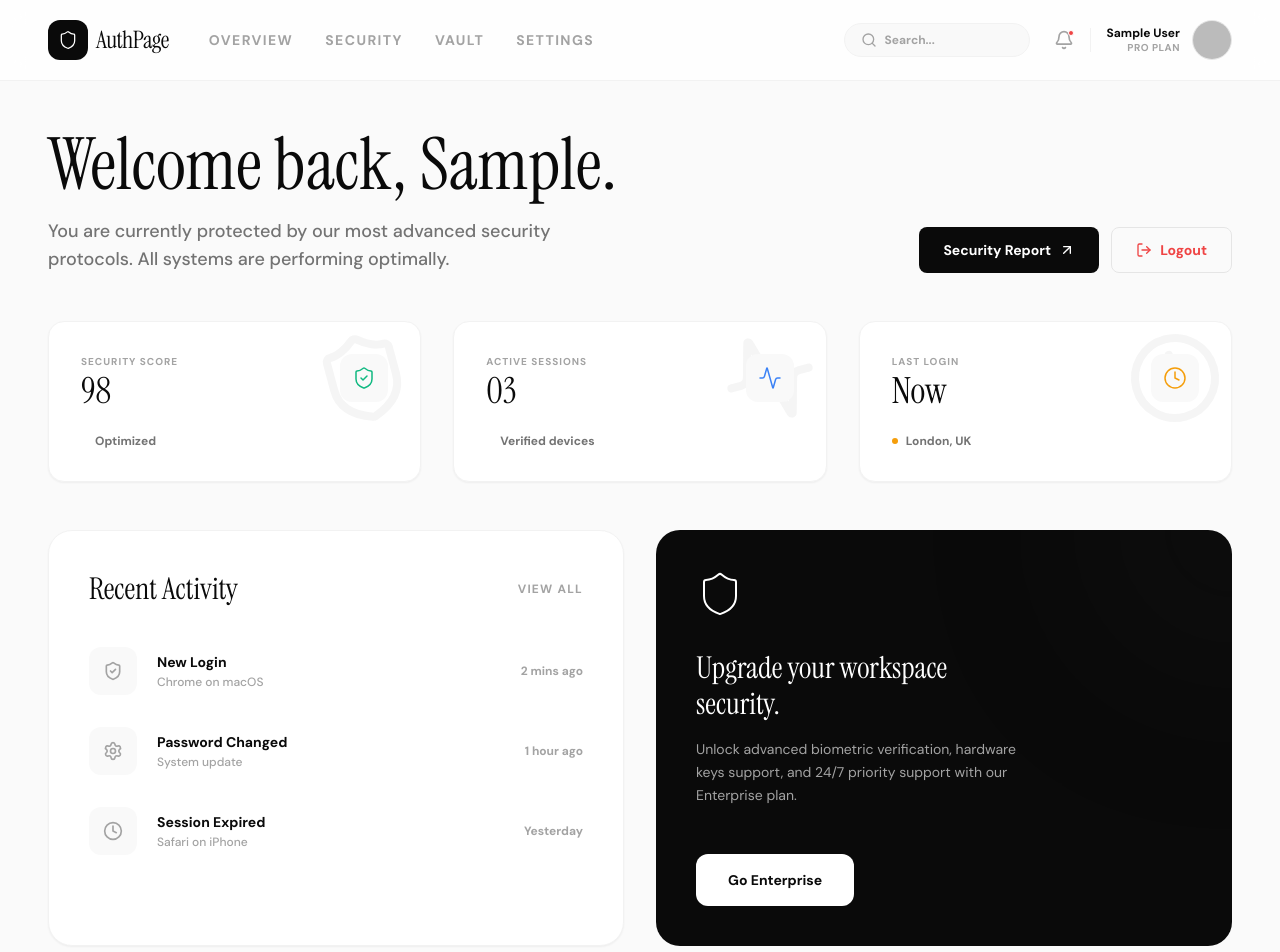
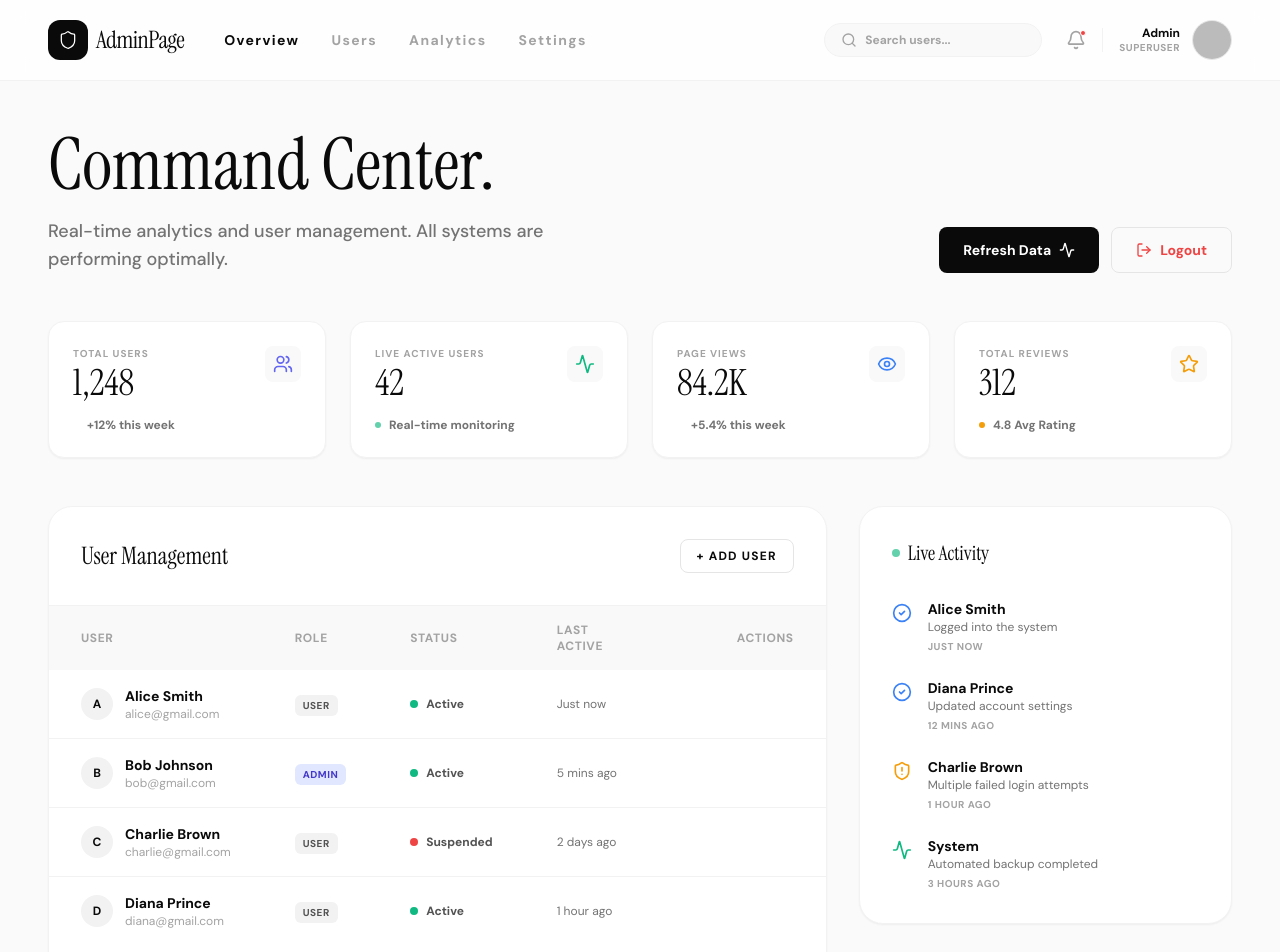
Before and after one commit to Jernish-FDO/Auth-Page, a React (Vite) app: page /dashboard in a window 1280 px wide. Shown: the top 952 px of the page. Built offline with nearby package versions, Linux system fonts and the light colour scheme; no server answers; sample sign-in values are in the browser's storage.

Commit message:
Add skill documentation for frontend, planning, and react auth

```diff
--- a/src/pages/Dashboard.tsx
+++ b/src/pages/Dashboard.tsx
@@ -1,13 +1,43 @@
 import { useState, useEffect } from 'react';
 import { useAuth } from '../context/AuthContext';
-import { LogOut, User as UserIcon, Shield, ArrowUpRight, Activity, ShieldCheck, Clock, Settings, Bell, Search, Menu, MailWarning, Loader2 } from 'lucide-react';
+import {
+  LogOut, User as UserIcon, Shield, Activity, Search, Bell, Menu,
+  MailWarning, Loader2, Users, Eye, Star, Trash2, Edit2,
+  MoreVertical, ShieldAlert, CheckCircle2, MessageSquare
+} from 'lucide-react';
 import { toast } from 'react-hot-toast';
+
+// --- Mock Data for Admin Dashboard ---
+const MOCK_USERS = [
+  { id: '1', name: 'Alice Smith', email: 'alice@gmail.com', role: 'user', status: 'active', lastActive: 'Just now' },
+  { id: '2', name: 'Bob Johnson', email: 'bob@gmail.com', role: 'admin', status: 'active', lastActive: '5 mins ago' },
+  { id: '3', name: 'Charlie Brown', email: 'charlie@gmail.com', role: 'user', status: 'suspended', lastActive: '2 days ago' },
+  { id: '4', name: 'Diana Prince', email: 'diana@gmail.com', role: 'user', status: 'active', lastActive: '1 hour ago' },
+];
+
+const MOCK_ACTIVITIES = [
+  { id: '101', user: 'Alice Smith', action: 'Logged into the system', time: 'Just now', type: 'info' },
+  { id: '102', user: 'Diana Prince', action: 'Updated account settings', time: '12 mins ago', type: 'info' },
+  { id: '103', user: 'Charlie Brown', action: 'Multiple failed login attempts', time: '1 hour ago', type: 'warning' },
+  { id: '104', user: 'System', action: 'Automated backup completed', time: '3 hours ago', type: 'success' },
+];
+
+const MOCK_REVIEWS = [
+  { id: '201', user: 'Alice Smith', rating: 5, comment: 'Absolutely love the new security features!', time: '1 day ago' },
+  { id: '202', user: 'Bob Johnson', rating: 4, comment: 'Clean interface, very fast response times.', time: '3 days ago' },
+];
 
 export default function Dashboard() {
   const { user, logout, resendVerification } = useAuth();
   const [isResending, setIsResending] = useState(false);
   const [countdown, setCountdown] = useState(0);
 
+  // Admin State
+  const [activeTab, setActiveTab] = useState('Overview');
+  const [usersList, setUsersList] = useState(MOCK_USERS);
+  const [searchQuery, setSearchQuery] = useState('');
+
+  // Handle countdown for resend verification
   useEffect(() => {
     let timer: NodeJS.Timeout;
     if (countdown > 0) {
@@ -18,15 +48,14 @@ export default function Dashboard() {
 
   const handleResendVerification = async () => {
     if (countdown > 0) return;
-
     setIsResending(true);
     try {
       await resendVerification();
       toast.success('Verification email sent! Please check your inbox.');
-      setCountdown(60); // 60 seconds cooldown
+      setCountdown(60);
     } catch (err: any) {
       if (err.code === 'auth/too-many-requests') {
-        toast.error('Too many requests. Please wait a few minutes before trying again.');
+        toast.error('Too many requests. Please wait a few minutes.');
         setCountdown(60);
       } else {
         toast.error(err.message || 'Failed to resend verification email.');
@@ -35,6 +64,29 @@ export default function Dashboard() {
       setIsResending(false);
     }
   };
+
+  const handleDeleteUser = (id: string) => {
+    if (window.confirm("Are you sure you want to delete this user? This action cannot be undone.")) {
+      setUsersList(usersList.filter(u => u.id !== id));
+      toast.success("User successfully deleted.");
+    }
+  };
+
+  const toggleUserStatus = (id: string) => {
+    setUsersList(usersList.map(u => {
+      if (u.id === id) {
+        const newStatus = u.status === 'active' ? 'suspended' : 'active';
+        toast.success(`User status changed to ${newStatus}.`);
+        return { ...u, status: newStatus };
+      }
+      return u;
+    }));
+  };
+
+  const filteredUsers = usersList.filter(u =>
+    u.name.toLowerCase().includes(searchQuery.toLowerCase()) ||
+    u.email.toLowerCase().includes(searchQuery.toLowerCase())
+  );
 
   return (
     <div className="min-h-screen bg-[#fafafa] dark:bg-[#0a0a0a] font-sans selection:bg-luxury-900 selection:text-white dark:selection:bg-luxury-100 dark:selection:text-black">
@@ -46,12 +98,18 @@ export default function Dashboard() {
                 <div className="w-10 h-10 bg-luxury-950 dark:bg-white rounded-xl flex items-center justify-center transition-transform group-hover:rotate-[10deg]">
                   <Shield className="w-5 h-5 text-white dark:text-luxury-950 stroke-[1.5px]" />
                 </div>
-                <span className="font-serif text-2xl tracking-tight text-luxury-950 dark:text-white">AuthPage</span>
+                <span className="font-serif text-2xl tracking-tight text-luxury-950 dark:text-white">AdminPage</span>
               </div>
 
               <div className="hidden lg:flex items-center gap-8 text-sm font-bold uppercase tracking-widest text-luxury-400">
-                {['Overview', 'Security', 'Vault', 'Settings'].map((item) => (
-                  <a key={item} href="#" className="hover:text-luxury-950 dark:hover:text-white transition-colors">{item}</a>
+                {['Overview', 'Users', 'Analytics', 'Settings'].map((item) => (
+                  <button
+                    key={item}
+                    onClick={() => setActiveTab(item)}
+                    className={`transition-colors ${activeTab === item ? 'text-luxury-950 dark:text-white' : 'hover:text-luxury-950 dark:hover:text-white'}`}
+                  >
+                    {item}
+                  </button>
                 ))}
               </div>
             </div>
@@ -59,7 +117,13 @@ export default function Dashboard() {
             <div className="flex items-center gap-6">
               <div className="hidden md:flex items-center gap-2 px-4 py-2 bg-luxury-50 dark:bg-luxury-900 rounded-full border border-luxury-100 dark:border-luxury-800">
                 <Search className="w-4 h-4 text-luxury-400" />
-                <input type="text" placeholder="Search..." className="bg-transparent border-none outline-none text-xs font-bold text-luxury-950 dark:text-white placeholder:text-luxury-400 w-32" />
+                <input
+                  type="text"
+                  placeholder="Search users..."
+                  value={searchQuery}
+                  onChange={(e) => setSearchQuery(e.target.value)}
+                  className="bg-transparent border-none outline-none text-xs font-bold text-luxury-950 dark:text-white placeholder:text-luxury-400 w-40"
+                />
               </div>
 
               <div className="flex items-center gap-4">
@@ -70,8 +134,8 @@ export default function Dashboard() {
                 <div className="w-px h-6 bg-luxury-100 dark:bg-luxury-900"></div>
                 <div className="flex items-center gap-3">
                   <div className="text-right hidden sm:block">
-                    <p className="text-xs font-bold text-luxury-950 dark:text-white leading-none mb-1">{user?.name || 'Explorer'}</p>
-                    <p className="text-[10px] text-luxury-400 font-bold uppercase tracking-wider leading-none">Pro Plan</p>
+                    <p className="text-xs font-bold text-luxury-950 dark:text-white leading-none mb-1">Admin</p>
+                    <p className="text-[10px] text-luxury-400 font-bold uppercase tracking-wider leading-none">Superuser</p>
                   </div>
                   <div className="w-10 h-10 rounded-full bg-luxury-100 dark:bg-luxury-900 flex items-center justify-center border border-luxury-200 dark:border-luxury-800 cursor-pointer overflow-hidden">
                     {user?.photoURL ? (
@@ -96,7 +160,7 @@ export default function Dashboard() {
             <div className="flex items-center gap-3 text-amber-600 dark:text-amber-500">
               <MailWarning className="w-5 h-5" />
               <p className="text-sm font-medium">
-                Please verify your email address to unlock full account capabilities.
+                Admin, please verify your email address to unlock full infrastructure capabilities.
               </p>
             </div>
             <button
@@ -104,13 +168,7 @@ export default function Dashboard() {
               disabled={isResending || countdown > 0}
               className="px-4 py-2 bg-amber-500 hover:bg-amber-600 text-white text-xs font-bold uppercase tracking-wider rounded-lg transition-colors flex items-center gap-2 disabled:opacity-70 disabled:cursor-not-allowed min-w-[200px] justify-center"
             >
-              {isResending ? (
-                <Loader2 className="w-4 h-4 animate-spin" />
-              ) : countdown > 0 ? (
-                `Resend in ${countdown}s`
-              ) : (
-                'Resend Verification Link'
-              )}
+              {isResending ? <Loader2 className="w-4 h-4 animate-spin" /> : countdown > 0 ? `Resend in ${countdown}s` : 'Resend Verification Link'}
             </button>
           </div>
         </div>
@@ -119,17 +177,18 @@ export default function Dashboard() {
       <main className="max-w-screen-2xl mx-auto py-12 px-6 lg:px-12">
         <header className="mb-12 flex flex-col md:flex-row md:items-end justify-between gap-6 animate-slide-up">
           <div>
-            <h1 className="text-5xl lg:text-7xl mb-4 leading-none">
-              Welcome back, {user?.name?.split(' ')[0] || 'Explorer'}.
-            </h1>
+            <h1 className="text-5xl lg:text-7xl mb-4 leading-none">Command Center.</h1>
             <p className="text-luxury-500 dark:text-luxury-400 text-lg max-w-xl font-medium">
-              You are currently protected by our most advanced security protocols. All systems are performing optimally.
+              Real-time analytics and user management. All systems are performing optimally.
             </p>
           </div>
           <div className="flex gap-3">
-            <button className="px-6 py-3 bg-luxury-950 dark:bg-white text-white dark:text-luxury-950 text-sm font-bold rounded-lg flex items-center gap-2 group transition-transform active:scale-95">
-              <span>Security Report</span>
-              <ArrowUpRight className="w-4 h-4 transition-transform group-hover:translate-x-0.5 group-hover:-translate-y-0.5" />
+            <button
+              onClick={() => toast.success("Live analytics refreshed.")}
+              className="px-6 py-3 bg-luxury-950 dark:bg-white text-white dark:text-luxury-950 text-sm font-bold rounded-lg flex items-center gap-2 group transition-transform active:scale-95"
+            >
+              <span>Refresh Data</span>
+              <Activity className="w-4 h-4 transition-transform group-hover:rotate-180 duration-500" />
             </button>
             <button
               onClick={logout}
@@ -141,75 +200,164 @@ export default function Dashboard() {
           </div>
         </header>
 
-        <div className="grid grid-cols-1 lg:grid-cols-3 gap-8 mb-12 animate-slide-up stagger-1">
+        {/* --- Key Metrics --- */}
+        <div className="grid grid-cols-1 md:grid-cols-2 lg:grid-cols-4 gap-6 mb-12 animate-slide-up stagger-1">
           {[
-            { label: 'Security Score', value: '98', icon: ShieldCheck, sub: 'Optimized', color: 'text-emerald-500' },
-            { label: 'Active Sessions', value: '03', icon: Activity, sub: 'Verified devices', color: 'text-blue-500' },
-            { label: 'Last Login', value: 'Now', icon: Clock, sub: 'London, UK', color: 'text-amber-500' }
+            { label: 'Total Users', value: '1,248', icon: Users, sub: '+12% this week', color: 'text-indigo-500' },
+            { label: 'Live Active Users', value: '42', icon: Activity, sub: 'Real-time monitoring', color: 'text-emerald-500' },
+            { label: 'Page Views', value: '84.2K', icon: Eye, sub: '+5.4% this week', color: 'text-blue-500' },
+            { label: 'Total Reviews', value: '312', icon: Star, sub: '4.8 Avg Rating', color: 'text-amber-500' }
           ].map((stat, i) => (
-            <div key={i} className="p-8 bg-white dark:bg-luxury-950 rounded-2xl border border-luxury-100 dark:border-luxury-900 shadow-sm relative overflow-hidden group">
-              <div className="relative z-10 flex justify-between items-start mb-6">
+            <div key={i} className="p-6 bg-white dark:bg-luxury-950 rounded-2xl border border-luxury-100 dark:border-luxury-900 shadow-sm relative overflow-hidden group">
+              <div className="relative z-10 flex justify-between items-start mb-4">
                 <div>
                   <p className="text-[10px] font-bold uppercase tracking-widest text-luxury-400 mb-1">{stat.label}</p>
                   <p className="text-4xl font-serif text-luxury-950 dark:text-white leading-none">{stat.value}</p>
                 </div>
-                <div className="p-3 bg-luxury-50 dark:bg-luxury-900 rounded-xl group-hover:scale-110 transition-transform">
-                  <stat.icon className={`w-6 h-6 ${stat.color} stroke-[1.5px]`} />
+                <div className="p-2 bg-luxury-50 dark:bg-luxury-900 rounded-lg group-hover:scale-110 transition-transform">
+                  <stat.icon className={`w-5 h-5 ${stat.color} stroke-[2px]`} />
                 </div>
               </div>
               <div className="relative z-10 flex items-center gap-2">
-                <div className={`w-1.5 h-1.5 rounded-full ${stat.color.replace('text', 'bg')}`}></div>
+                <div className={`w-1.5 h-1.5 rounded-full ${stat.color.replace('text', 'bg')} ${stat.label === 'Live Active Users' ? 'animate-pulse' : ''}`}></div>
                 <span className="text-xs font-bold text-luxury-500">{stat.sub}</span>
-              </div>
-              <div className="absolute top-0 right-0 p-2 opacity-5">
-                <stat.icon className="w-24 h-24 rotate-[-15deg]" />
               </div>
             </div>
           ))}
         </div>
 
-        <div className="grid grid-cols-1 lg:grid-cols-2 gap-8 animate-slide-up stagger-2">
-          <div className="bg-white dark:bg-luxury-950 p-10 rounded-3xl border border-luxury-100 dark:border-luxury-900 shadow-sm">
-            <div className="flex justify-between items-center mb-10">
-              <h3 className="text-3xl">Recent Activity</h3>
-              <button className="text-xs font-bold uppercase tracking-widest text-luxury-400 hover:text-luxury-950 dark:hover:text-white transition-colors">View All</button>
+        <div className="grid grid-cols-1 lg:grid-cols-3 gap-8 animate-slide-up stagger-2">
+
+          {/* --- User Management Table --- */}
+          <div className="lg:col-span-2 bg-white dark:bg-luxury-950 rounded-3xl border border-luxury-100 dark:border-luxury-900 shadow-sm overflow-hidden">
+            <div className="p-8 border-b border-luxury-100 dark:border-luxury-900 flex justify-between items-center">
+              <h3 className="text-2xl font-serif text-luxury-950 dark:text-white">User Management</h3>
+              <button
+                onClick={() => toast('Add User modal opened (Coming Soon)')}
+                className="text-xs font-bold uppercase tracking-widest text-luxury-950 dark:text-white hover:text-luxury-500 transition-colors border border-luxury-200 dark:border-luxury-800 px-4 py-2 rounded-lg"
+              >
+                + Add User
+              </button>
             </div>
-            <div className="space-y-8">
-              {[
-                { event: 'New Login', desc: 'Chrome on macOS', time: '2 mins ago', icon: ShieldCheck },
-                { event: 'Password Changed', desc: 'System update', time: '1 hour ago', icon: Settings },
-                { event: 'Session Expired', desc: 'Safari on iPhone', time: 'Yesterday', icon: Clock }
-              ].map((item, i) => (
-                <div key={i} className="flex items-center justify-between group cursor-pointer">
-                  <div className="flex items-center gap-5">
-                    <div className="w-12 h-12 rounded-xl bg-luxury-50 dark:bg-luxury-900 flex items-center justify-center group-hover:bg-luxury-950 dark:group-hover:bg-white transition-colors">
-                      <item.icon className="w-5 h-5 text-luxury-400 group-hover:text-white dark:group-hover:text-luxury-950" />
+            <div className="overflow-x-auto">
+              <table className="w-full text-left border-collapse">
+                <thead>
+                  <tr className="bg-luxury-50 dark:bg-luxury-900/50">
+                    <th className="px-8 py-4 text-xs font-bold uppercase tracking-wider text-luxury-400">User</th>
+                    <th className="px-8 py-4 text-xs font-bold uppercase tracking-wider text-luxury-400">Role</th>
+                    <th className="px-8 py-4 text-xs font-bold uppercase tracking-wider text-luxury-400">Status</th>
+                    <th className="px-8 py-4 text-xs font-bold uppercase tracking-wider text-luxury-400">Last Active</th>
+                    <th className="px-8 py-4 text-xs font-bold uppercase tracking-wider text-luxury-400 text-right">Actions</th>
+                  </tr>
+                </thead>
+                <tbody className="divide-y divide-luxury-100 dark:divide-luxury-900">
+                  {filteredUsers.map((u) => (
+                    <tr key={u.id} className="hover:bg-luxury-50 dark:hover:bg-luxury-900/20 transition-colors group">
+                      <td className="px-8 py-4">
+                        <div className="flex items-center gap-3">
+                          <div className="w-8 h-8 rounded-full bg-luxury-100 dark:bg-luxury-800 flex items-center justify-center text-luxury-950 dark:text-white font-bold text-xs">
+                            {u.name.charAt(0)}
                           </div>
                           <div>
-                      <p className="text-sm font-bold text-luxury-950 dark:text-white mb-0.5">{item.event}</p>
-                      <p className="text-xs text-luxury-400 font-medium">{item.desc}</p>
+                            <p className="text-sm font-bold text-luxury-950 dark:text-white">{u.name}</p>
+                            <p className="text-xs text-luxury-400">{u.email}</p>
                           </div>
                         </div>
-                  <span className="text-xs font-bold text-luxury-400 group-hover:text-luxury-950 dark:group-hover:text-white transition-colors">{item.time}</span>
+                      </td>
+                      <td className="px-8 py-4">
+                        <span className={`text-[10px] font-bold uppercase tracking-wider px-2 py-1 rounded-md ${u.role === 'admin' ? 'bg-indigo-100 text-indigo-700 dark:bg-indigo-900/30 dark:text-indigo-400' : 'bg-luxury-100 text-luxury-600 dark:bg-luxury-800 dark:text-luxury-300'}`}>
+                          {u.role}
+                        </span>
+                      </td>
+                      <td className="px-8 py-4">
+                        <div className="flex items-center gap-2">
+                          <div className={`w-2 h-2 rounded-full ${u.status === 'active' ? 'bg-emerald-500' : 'bg-red-500'}`}></div>
+                          <span className="text-xs font-bold text-luxury-600 dark:text-luxury-300 capitalize">{u.status}</span>
+                        </div>
+                      </td>
+                      <td className="px-8 py-4 text-xs text-luxury-500">{u.lastActive}</td>
+                      <td className="px-8 py-4">
+                        <div className="flex items-center justify-end gap-2 opacity-0 group-hover:opacity-100 transition-opacity">
+                          <button onClick={() => toast('Edit user settings')} className="p-1.5 hover:bg-luxury-200 dark:hover:bg-luxury-800 rounded-md transition-colors text-luxury-500">
+                            <Edit2 className="w-4 h-4" />
+                          </button>
+                          <button onClick={() => toggleUserStatus(u.id)} className="p-1.5 hover:bg-amber-100 dark:hover:bg-amber-900/30 rounded-md transition-colors text-amber-500">
+                            <ShieldAlert className="w-4 h-4" />
+                          </button>
+                          <button onClick={() => handleDeleteUser(u.id)} className="p-1.5 hover:bg-red-100 dark:hover:bg-red-900/30 rounded-md transition-colors text-red-500">
+                            <Trash2 className="w-4 h-4" />
+                          </button>
+                        </div>
+                      </td>
+                    </tr>
+                  ))}
+                  {filteredUsers.length === 0 && (
+                    <tr>
+                      <td colSpan={5} className="px-8 py-8 text-center text-luxury-500 text-sm">No users found.</td>
+                    </tr>
+                  )}
+                </tbody>
+              </table>
+            </div>
+          </div>
+
+          {/* --- Live Activity & Reviews --- */}
+          <div className="flex flex-col gap-8">
+
+            {/* Live Activity */}
+            <div className="bg-white dark:bg-luxury-950 p-8 rounded-3xl border border-luxury-100 dark:border-luxury-900 shadow-sm flex-1">
+              <div className="flex justify-between items-center mb-8">
+                <h3 className="text-xl font-serif text-luxury-950 dark:text-white flex items-center gap-2">
+                  <span className="w-2 h-2 rounded-full bg-emerald-500 animate-pulse"></span>
+                  Live Activity
+                </h3>
+              </div>
+              <div className="space-y-6">
+                {MOCK_ACTIVITIES.map((activity, i) => (
+                  <div key={i} className="flex gap-4">
+                    <div className="mt-1">
+                      {activity.type === 'info' && <CheckCircle2 className="w-5 h-5 text-blue-500" />}
+                      {activity.type === 'warning' && <ShieldAlert className="w-5 h-5 text-amber-500" />}
+                      {activity.type === 'success' && <Activity className="w-5 h-5 text-emerald-500" />}
+                    </div>
+                    <div>
+                      <p className="text-sm font-bold text-luxury-950 dark:text-white">
+                        {activity.user}
+                      </p>
+                      <p className="text-xs text-luxury-500 mb-1">{activity.action}</p>
+                      <p className="text-[10px] font-bold uppercase tracking-wider text-luxury-400">{activity.time}</p>
+                    </div>
                   </div>
                 ))}
               </div>
             </div>
 
-          <div className="bg-luxury-950 dark:bg-white p-10 rounded-3xl relative overflow-hidden flex flex-col justify-between">
-            <div className="absolute top-0 right-0 w-64 h-64 bg-luxury-800 dark:bg-luxury-50 rounded-full blur-[100px] opacity-20 -mr-32 -mt-32 pointer-events-none"></div>
-            <div className="relative z-10">
-              <Shield className="w-12 h-12 text-white dark:text-luxury-950 mb-8 stroke-[1px]" />
-              <h3 className="text-3xl text-white dark:text-luxury-950 mb-4 max-w-xs">Upgrade your workspace security.</h3>
-              <p className="text-luxury-400 dark:text-luxury-500 text-sm max-w-xs leading-relaxed">
-                Unlock advanced biometric verification, hardware keys support, and 24/7 priority support with our Enterprise plan.
-              </p>
+            {/* Recent Reviews */}
+            <div className="bg-luxury-950 dark:bg-luxury-900 p-8 rounded-3xl shadow-sm relative overflow-hidden flex-1">
+              <div className="relative z-10 flex justify-between items-center mb-6">
+                <h3 className="text-xl font-serif text-white flex items-center gap-2">
+                  <Star className="w-5 h-5 text-amber-400 fill-amber-400" />
+                  Recent Reviews
+                </h3>
               </div>
-            <div className="relative z-10 pt-12">
-              <button className="px-8 py-4 bg-white dark:bg-luxury-950 text-luxury-950 dark:text-white text-sm font-bold rounded-xl hover:scale-105 transition-transform active:scale-95">
-                Go Enterprise
-              </button>
+              <div className="space-y-4 relative z-10">
+                {MOCK_REVIEWS.map((review, i) => (
+                  <div key={i} className="p-4 bg-luxury-900 dark:bg-luxury-950 rounded-xl border border-luxury-800">
+                    <div className="flex justify-between items-start mb-2">
+                      <p className="text-sm font-bold text-white">{review.user}</p>
+                      <div className="flex gap-0.5">
+                        {[...Array(5)].map((_, j) => (
+                          <Star key={j} className={`w-3 h-3 ${j < review.rating ? 'text-amber-400 fill-amber-400' : 'text-luxury-700'}`} />
+                        ))}
                       </div>
+                    </div>
+                    <p className="text-xs text-luxury-300 italic mb-2">"{review.comment}"</p>
+                    <p className="text-[9px] font-bold uppercase tracking-wider text-luxury-500">{review.time}</p>
+                  </div>
+                ))}
+              </div>
+            </div>
+
           </div>
         </div>
       </main>
```
Also changed, not shown: Pasted image.png. Lines whose indentation alone changed are shown as unchanged.
